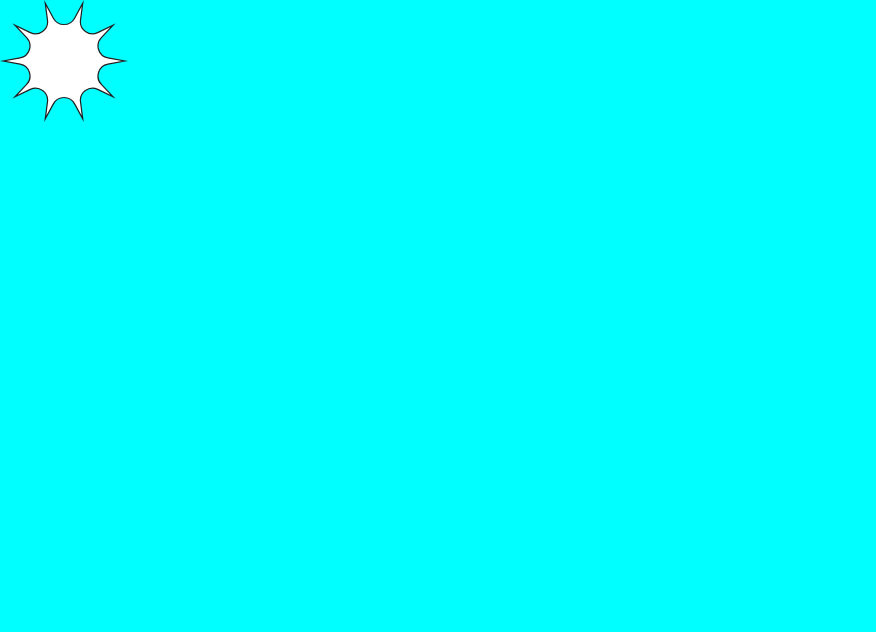
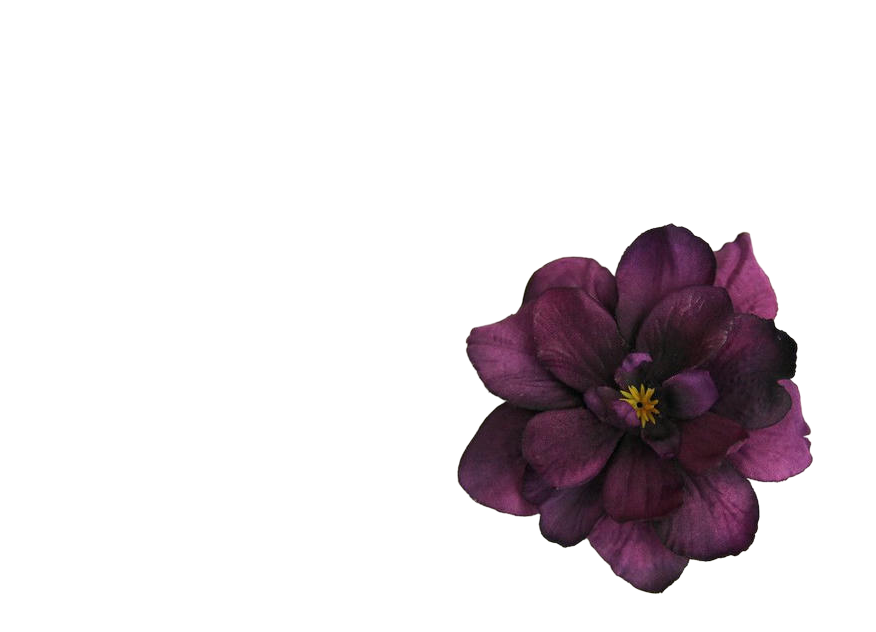
Before and after one commit to shaniashn/pluck-the-petals, a Vue app: page / in a window 1280 px wide. Shown: the top 632 px of the page, without its empty margins (0-876 px from the left). Built offline with nearby package versions, Linux system fonts and the light colour scheme.

Commit message:
feat: rotating flower

```diff
--- a/src/MainPage.vue
+++ b/src/MainPage.vue
@@ -1,7 +1,8 @@
 <template>
   <section class="all-flower">
     <div class="flower">
-    <div class="core-petal"><img src="./assets/core-petal.svg" alt="core-petal"></div>
+    <!-- <div class="core-petal"><img src="./assets/core-petal.svg" alt="core-petal"></div> -->
+     <div class="flower-ex"><img src="./assets/image.png" alt=""></div>
   </div>
   </section>
 </template>
@@ -14,15 +15,26 @@ export default {
 
 <style>
 .all-flower {
-  background-color: aqua;
   height: 100vh;
+  display: grid;
+  align-items: center;
 }
 
 .flower {
   margin: auto 0;
+  /* background-color: aqua; */
 }
 .core-petal {
   width: 10%;
+}
 
+.flower-ex img {
+  transition: transform 2s ease-in-out;
 }
+
+.flower-ex img:hover {
+  transform: rotate(360deg);
+}
+
+
 </style>
```
